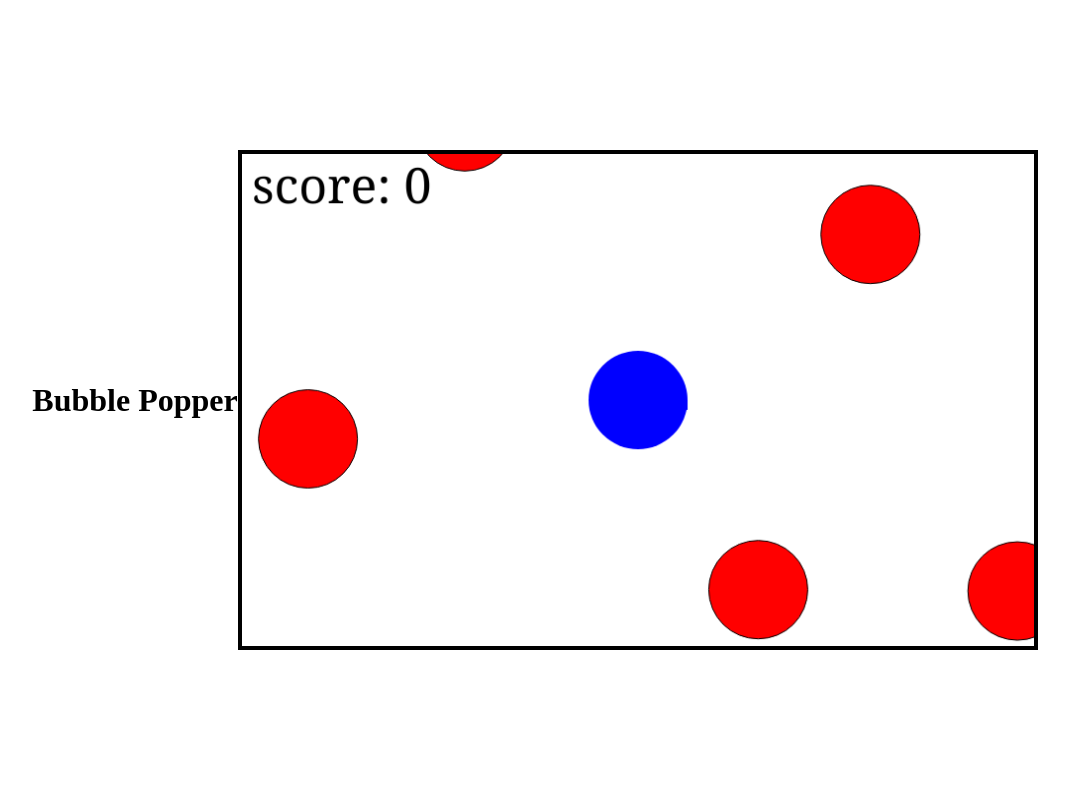
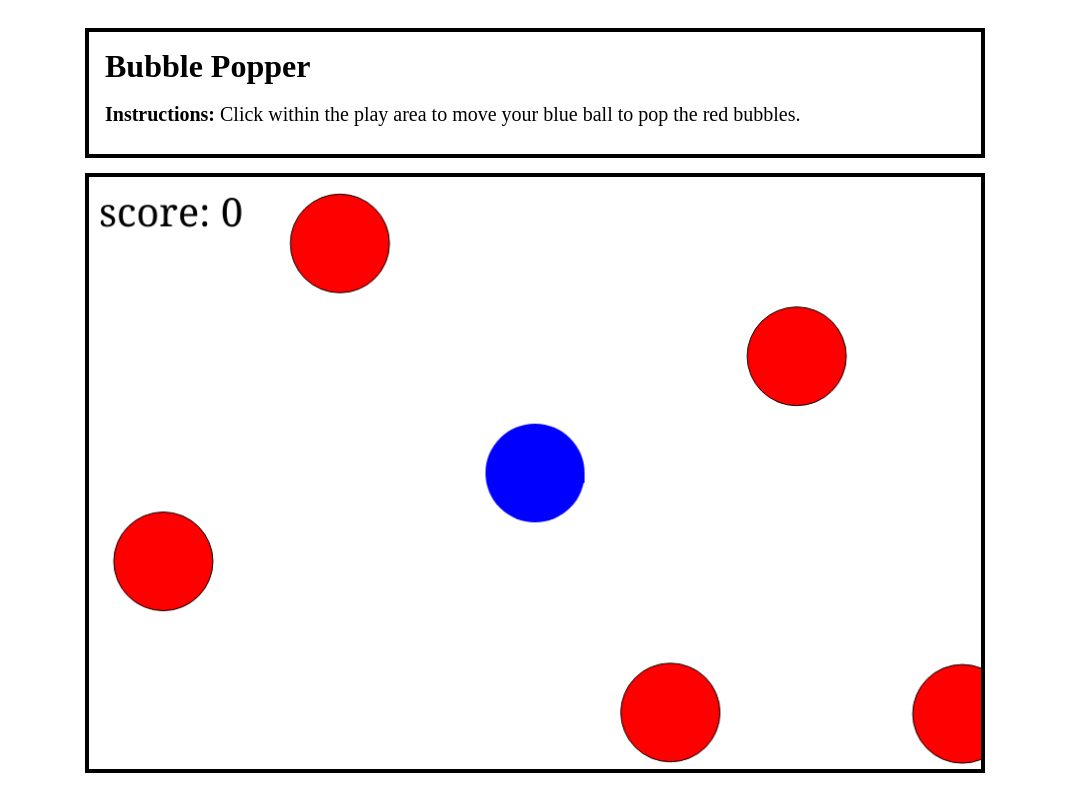
Before and after one commit to iEdwinTorres/bubble-popper, a plain HTML site: page index.html in a window 1280 px wide. Shown: the whole page, without its empty margins (105-1174 px from the left). Drawn offline with Linux system fonts and the light colour scheme.

Commit message:
Added Instructions and enlarged game space.

```diff
--- a/index.css
+++ b/index.css
@@ -1,7 +1,6 @@
 * {
     margin: 0;
     padding: 0;
-    box-sizing: border-box;
 }
 
 body {
@@ -10,10 +9,25 @@ body {
     display: flex;
     justify-content: center;
     align-items: center;
+    flex-direction: column;
+}
+
+#title {
+    box-sizing: border-box;
+    width: 900px;
+    height: 130px;
+    border: 4px solid black;
+    padding: 1rem;
+    margin-bottom: 15px;
+}
+
+#text{
+    font-size: 20px;
 }
 
 #canvas1 {
-    width: 800px;
-    height: 500px;
+    box-sizing: border-box;
+    width: 900px;
+    height: 600px;
     border: 4px solid black;
 }
--- a/index.html
+++ b/index.html
@@ -7,8 +7,14 @@
     <link rel="stylesheet" href="./index.css">
 </head>
 <body>
-    <h1>Bubble Popper</h1>
+    <div id="title">
+        <h1>Bubble Popper</h1>
+        <br>
+        <p id="text"><strong>Instructions:</strong> Click within the play area to move your blue ball to pop the red bubbles.</p>
+    </div>
+
     <canvas id="canvas1"></canvas>
+
     <script src="./index.js"></script>
 </body>
 </html>
--- a/index.js
+++ b/index.js
@@ -1,12 +1,12 @@
 // Canvas Setup
 const canvas = document.getElementById('canvas1');
 const ctx = canvas.getContext('2d');
-canvas.width = 800;
-canvas.height = 500;
+canvas.width = 900;
+canvas.height = 600;
 
 let score = 0;
 let gameFrame = 0;
-ctx.font = '50px Georgia';
+ctx.font = '40px Georgia';
 
 // Mouse Interactivity
 let canvasPosition = canvas.getBoundingClientRect();
@@ -15,10 +15,10 @@ const mouse = {
     y: canvas.height / 2,
     click: false
 }
-canvas.addEventListener('mousedown', function (event) {
+canvas.addEventListener('mousedown', function (e) {
     mouse.click = true;
-    mouse.x = event.x - canvasPosition.left;
-    mouse.y = event.y - canvasPosition.top;
+    mouse.x = e.x - canvasPosition.left;
+    mouse.y = e.y - canvasPosition.top;
 });
 canvas.addEventListener('mouseup', function () {
     mouse.click = false;
@@ -27,7 +27,7 @@ canvas.addEventListener('mouseup', function () {
 // Player
 class Player {
     constructor() {
-        this.x = canvas.width;
+        this.x = 0;
         this.y = canvas.height / 2;
         this.radius = 50;
         this.angle = 0;
@@ -41,10 +41,10 @@ class Player {
         const dx = this.x - mouse.x;
         const dy = this.y - mouse.y;
         if (mouse.x != this.x) {
-            this.x -= dx / 30;
+            this.x -= dx / 20;
         }
         if (mouse.y != this.y) {
-            this.y -= dy / 30;
+            this.y -= dy / 20;
         }
     }
     draw() {
```
